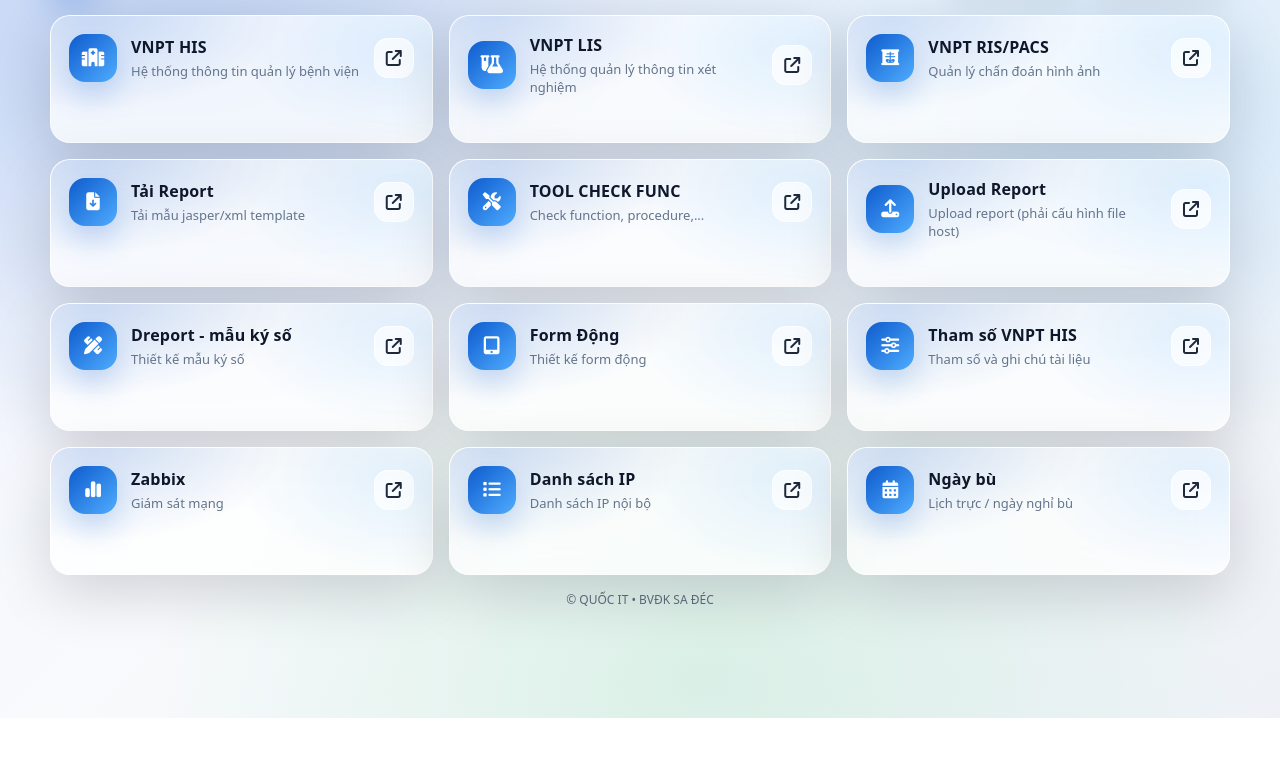
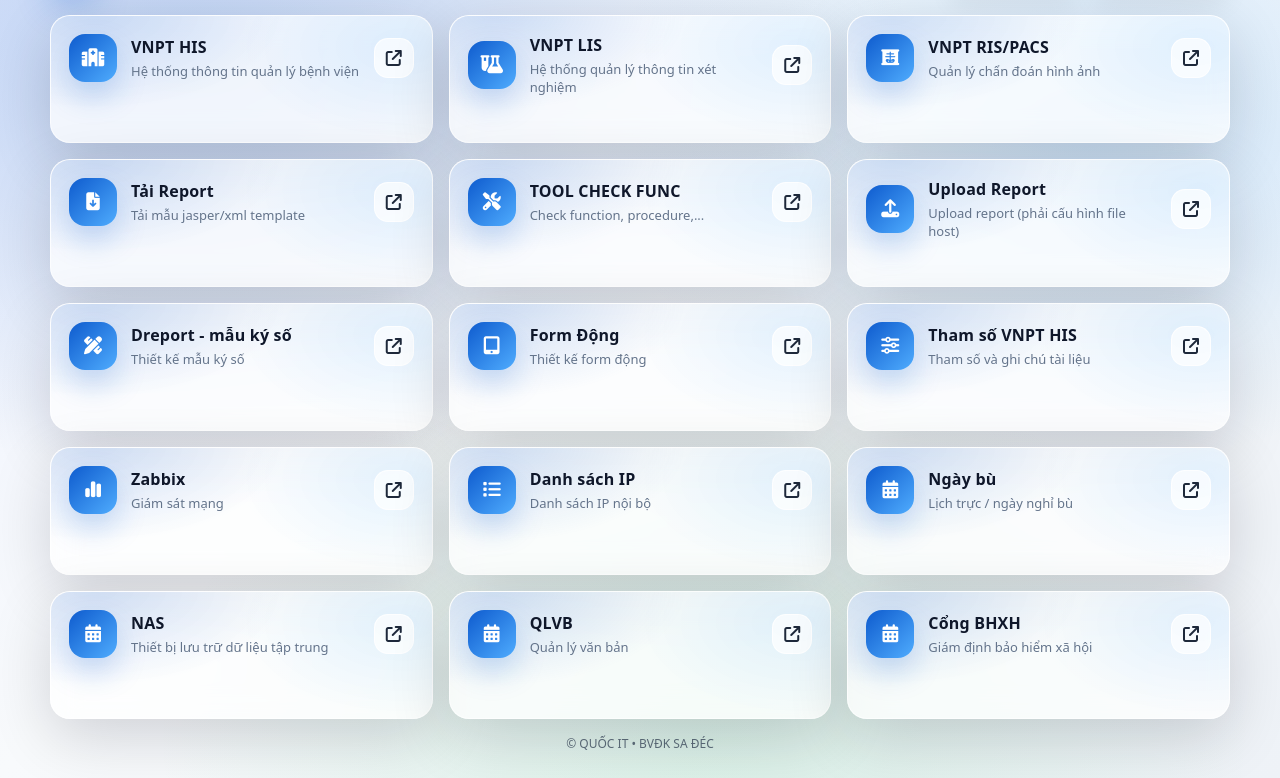
Before and after one commit to bvdksadec/links, a plain HTML site: page index.html in a window 1280 px wide. Shown: the part 82-860 px from the top of the page. Before the commit the page ends 800 px from the top, so only its background shows below. Drawn offline with Linux system fonts and the light colour scheme.

Commit message:
Update index.html

```diff
--- a/index.html
+++ b/index.html
@@ -403,6 +403,45 @@
            target="_blank" rel="noopener">Open</a>
       </div>
 
+            <div class="card">
+        <div class="row">
+          <div class="ic"><i class="fa-solid fa-calendar-days"></i></div>
+          <div>
+            <p class="name">NAS</p>
+            <p class="desc">Thiết bị lưu trữ dữ liệu tập trung</p>
+          </div>
+          <div class="open"><i class="fa-solid fa-arrow-up-right-from-square"></i></div>
+        </div>
+        <a href="https://bvdksadec.vn:5001/"
+           target="_blank" rel="noopener">Open</a>
+      </div>
+
+                  <div class="card">
+        <div class="row">
+          <div class="ic"><i class="fa-solid fa-calendar-days"></i></div>
+          <div>
+            <p class="name">QLVB</p>
+            <p class="desc">Quản lý văn bản</p>
+          </div>
+          <div class="open"><i class="fa-solid fa-arrow-up-right-from-square"></i></div>
+        </div>
+        <a href="https://vpdt.dongthap.gov.vn"
+           target="_blank" rel="noopener">Open</a>
+      </div>
+
+                  <div class="card">
+        <div class="row">
+          <div class="ic"><i class="fa-solid fa-calendar-days"></i></div>
+          <div>
+            <p class="name">Cổng BHXH</p>
+            <p class="desc">Giám định bảo hiểm xã hội</p>
+          </div>
+          <div class="open"><i class="fa-solid fa-arrow-up-right-from-square"></i></div>
+        </div>
+        <a href="https://https://gdbhyt.baohiemxahoi.gov.vn/"
+           target="_blank" rel="noopener">Open</a>
+      </div>
+
     </div>
 
     <div class="foot">© QUỐC IT • BVĐK SA ĐÉC</div>
```
